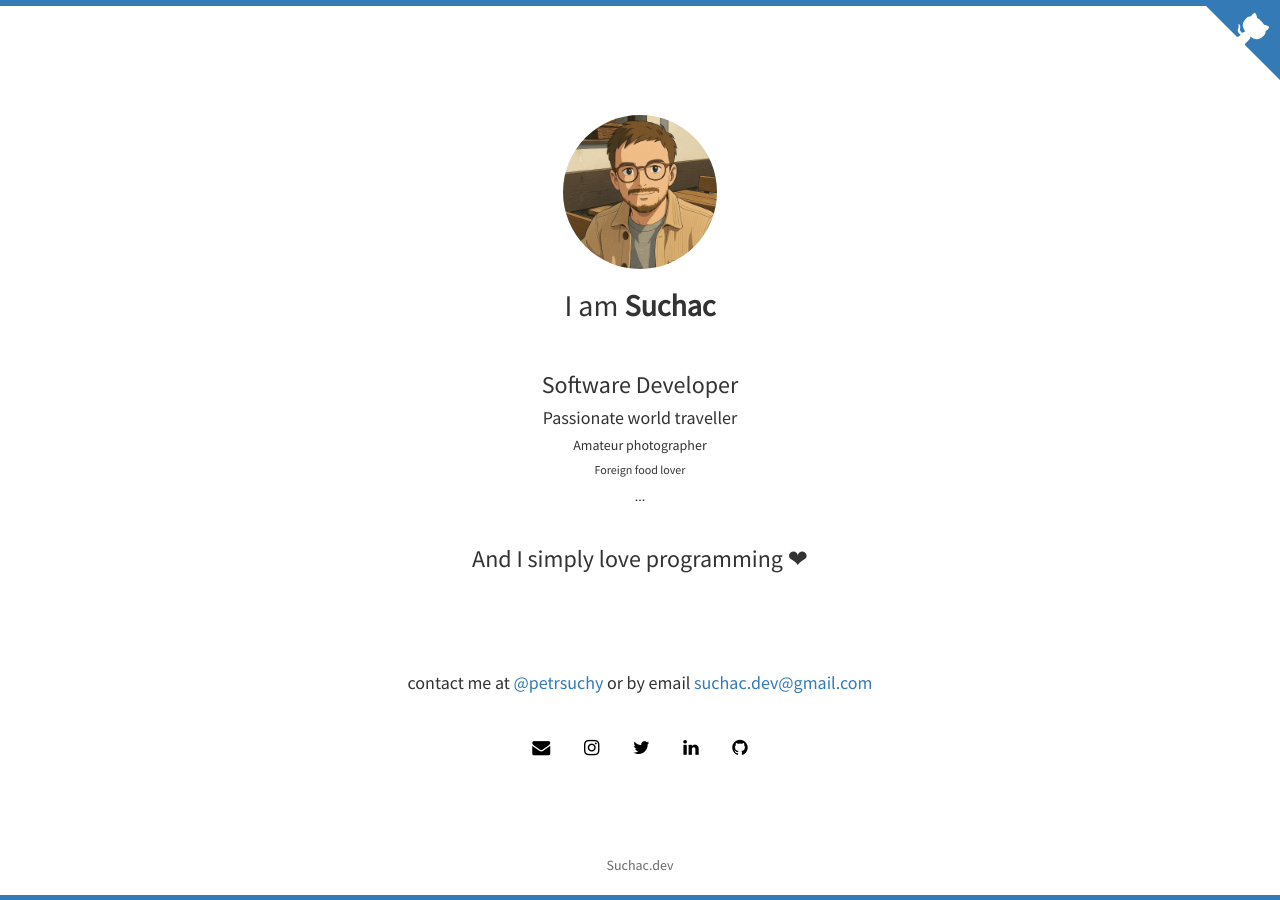
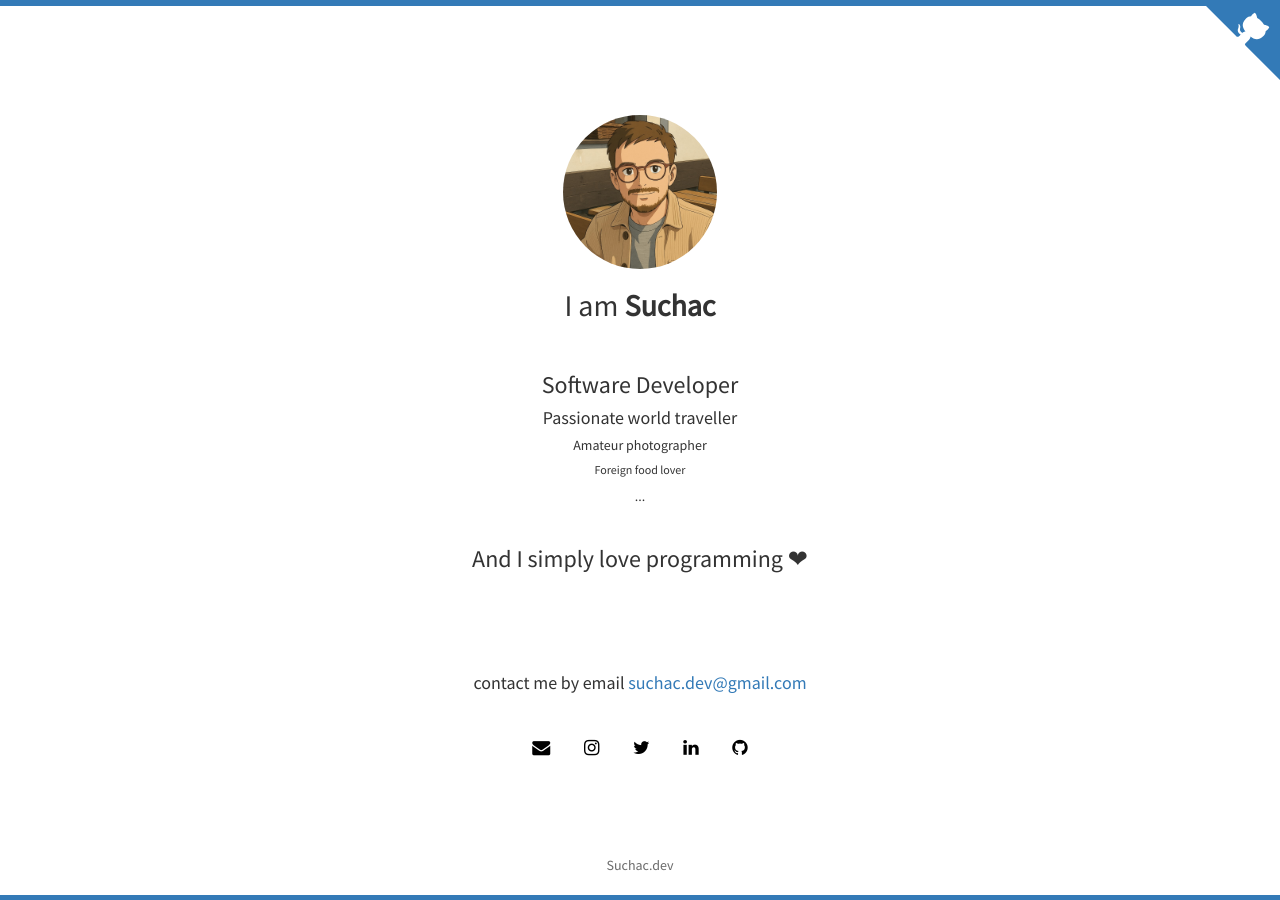
Before and after one commit to suchac/suchac.github.io, a Jekyll site: the page built from index.html, in a window 1280 px wide. Built offline with Jekyll 4.4.1, drawn with Linux system fonts in a browser that asks for light colours; nearby versions of some CDN libraries; the list of posts is cut into pages by our own code.

```diff
--- a/index.html
+++ b/index.html
@@ -23,8 +23,9 @@ layout: home
 
     <br /><br /><br /><br />
 
-    <h4>contact me at <a href="http://linkedin.com/{{ site.linkedin }}">@{{ site.linkedin }}</a> or by email <a
-        href="mailto:{{ site.email }}">suchac.dev@gmail.com</a></h4>
+    <h4>
+      contact me by email <a href="mailto:{{ site.email }}">suchac.dev@gmail.com</a>
+    </h4>
 
     {% include social.html %}
   </div>
```
